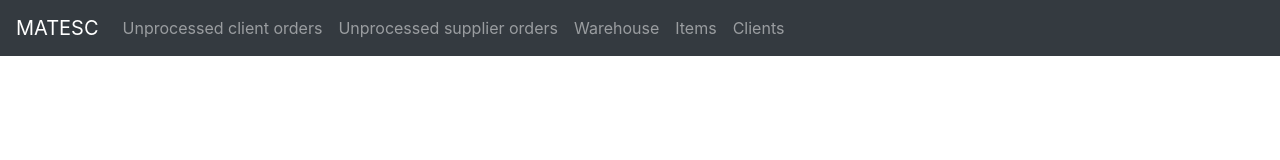
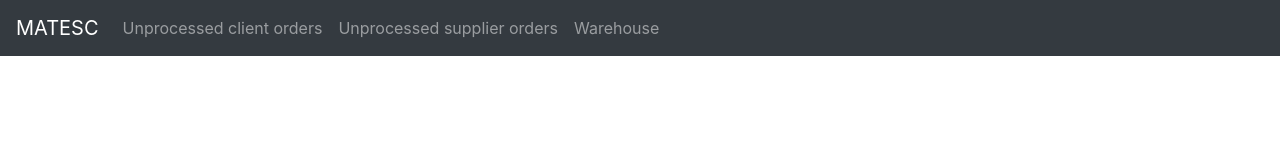
Before and after one commit to rafaeldamasceno/SINF1819, a React (Create React App) app in the folder matesc-web/: page / in a window 1280 px wide. Shown: the top 160 px of the page. Built offline with nearby package versions, Linux system fonts and the light colour scheme; no server answers.

Commit message:
ja nao temos items ou clients na nav bar

```diff
--- a/matesc-web/src/App.js
+++ b/matesc-web/src/App.js
@@ -72,12 +72,6 @@ class App extends Component {
                 <NavItem>
                   <Link to='/warehouse'><NavLink>Warehouse</NavLink></Link>
                 </NavItem>
-                <NavItem>
-                  <Link to='/items'><NavLink>Items</NavLink></Link>
-                </NavItem>
-                <NavItem>
-                  <Link to='/clients'><NavLink>Clients</NavLink></Link>
-                </NavItem>
               </Nav>
             </Collapse>
           </Navbar>
```
